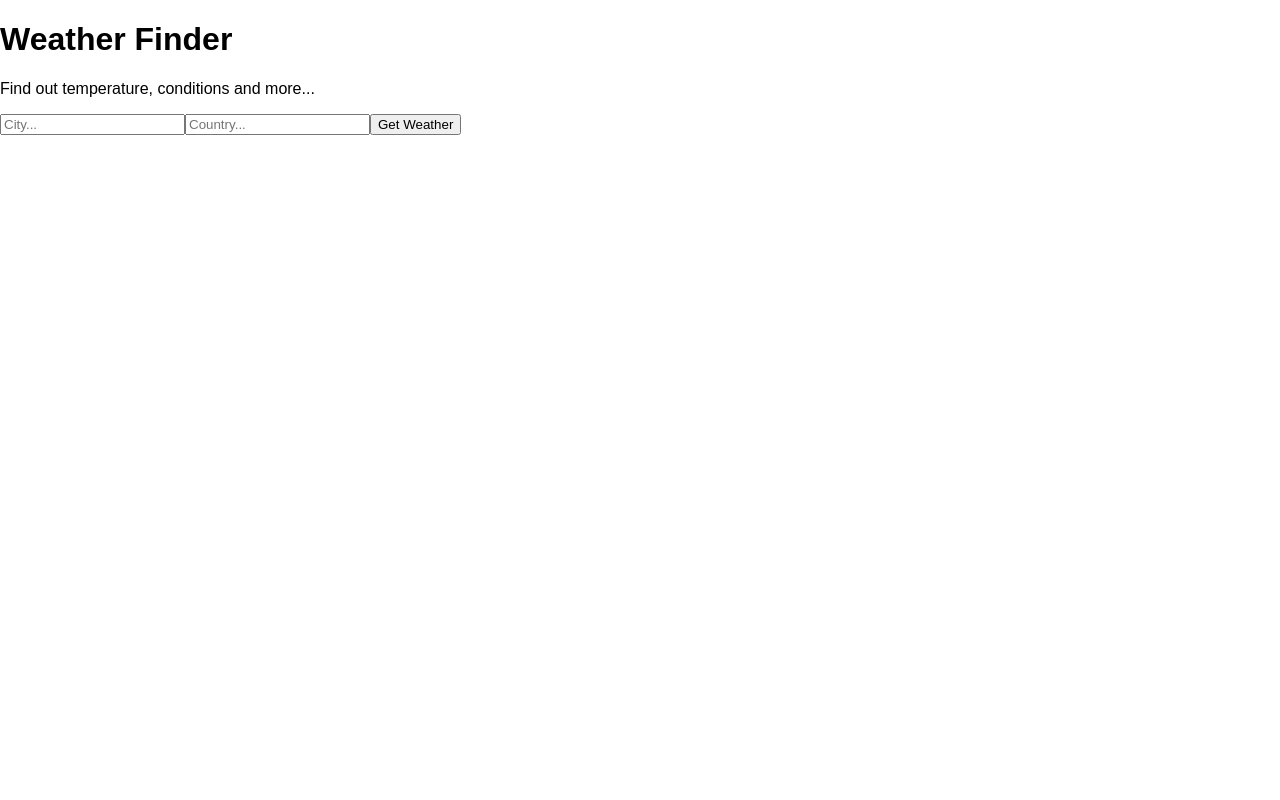
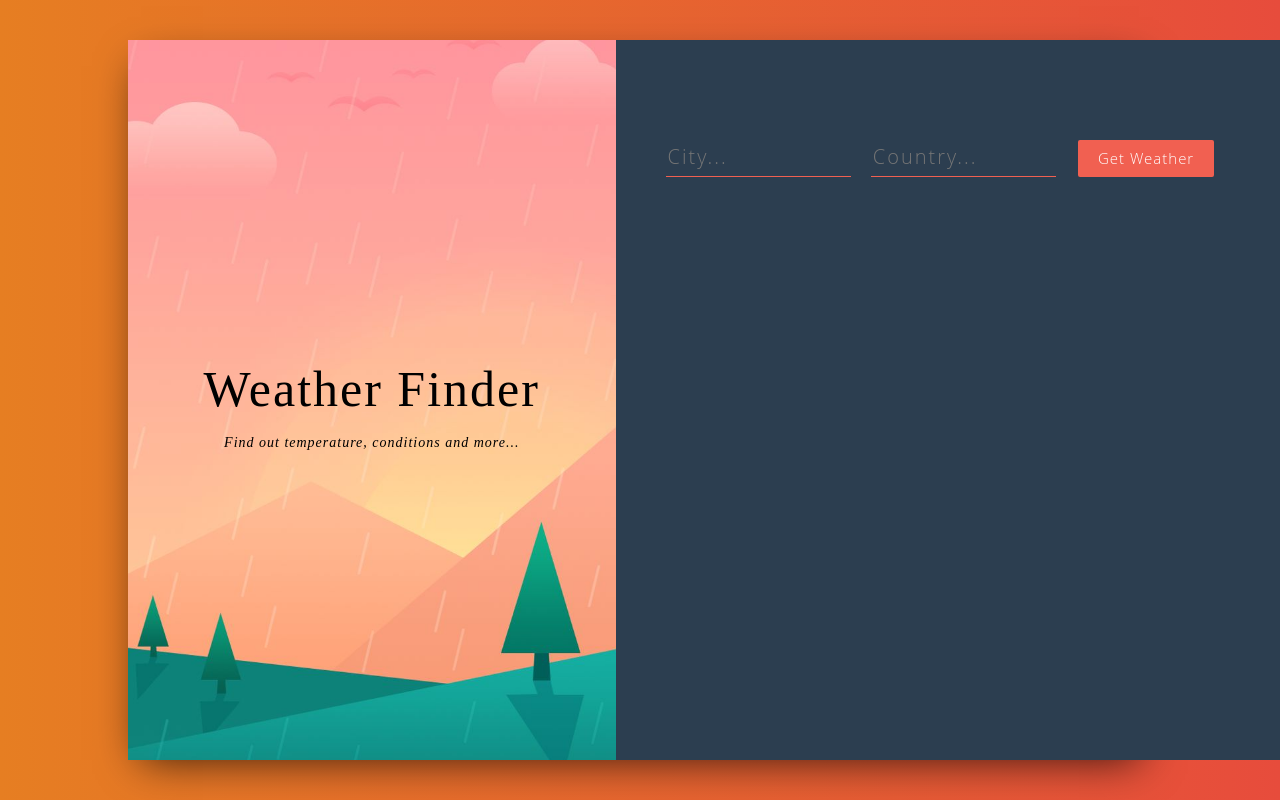
Before and after one commit to dskusuma/learn-weather-app, a React (Create React App) app: page / in a window 1280 px wide. Built offline with nearby package versions, Linux system fonts and the light colour scheme.

Commit message:
update style

```diff
--- a/package.json
+++ b/package.json
@@ -3,6 +3,7 @@
   "version": "0.1.0",
   "private": true,
   "dependencies": {
+    "bootstrap": "^3.3.7",
     "react": "^16.4.0",
     "react-dom": "^16.4.0",
     "react-scripts": "1.1.4"
--- a/src/App.css
+++ b/src/App.css
@@ -26,3 +26,131 @@
   from { transform: rotate(0deg); }
   to { transform: rotate(360deg); }
 }
+
+@import url('https://fonts.googleapis.com/css?family=Merriweather:100,200,300,300i,400,400i,700');
+@import url('https://fonts.googleapis.com/css?family=Roboto+Slab:400,700');
+@import url('https://fonts.googleapis.com/css?family=Open+Sans:300,400');
+
+body {
+  font-family: "Open Sans", serif;
+}
+
+.wrapper {
+  background: linear-gradient(to right, #e67e22, #e74c3c);
+  height: 100vh;
+  display: flex;
+  justify-content: center;
+  align-items: center;
+}
+
+.main {
+  height: 90vh;
+  background: #fff;
+  box-shadow: 0px 13px 40px -13px rgba(0,0,0,0.75);
+  width: 80%;
+  margin: 0 auto;
+}
+
+.title-container {
+  height: 90vh;
+  background: url("img/bg.jpg") center center no-repeat;
+  background-size: cover;
+  display: flex;
+  align-items: center;
+  justify-content: center;
+  text-align: center;
+  color: #000;
+}
+
+.title-container__title {
+  font-size: 50px;
+  letter-spacing: 2px;
+  line-height: 1.3;
+  font-family: 'Roboto Slab', serif;
+}
+
+.title-container__subtitle {
+  font-style: italic;
+  font-weight: 100;
+  letter-spacing: 1px;
+  line-height: 1.5;
+  font-family: "Merriweather", serif;
+}
+
+.form-container {
+  background-color: #2c3e50;
+  height: 90vh;
+  padding-top: 100px;
+  padding-left: 50px;
+}
+
+input[type="text"] {
+  background-color: transparent;
+  border: 0;
+  border-bottom: solid 1px #f16051;
+  width: 30%;
+  padding-bottom: 4px;
+  color: #fff !important;
+  font-weight: lighter;
+  letter-spacing: 2px;
+  margin-bottom: 30px;
+  margin-right: 20px;
+  font-size: 20px;
+}
+
+input[type="text"] {
+    outline: none;
+}
+
+input:-webkit-autofill {
+    -webkit-box-shadow: 0 0 0 30px #2c3e50 inset;
+    -webkit-text-fill-color: #fff !important;
+}
+
+button {
+  border: 0;
+  padding: 8px 20px;
+  margin: 0 2px;
+  border-radius: 2px;
+  font-weight: lighter;
+  letter-spacing: 1px;
+  font-size: 15px;
+  cursor: pointer;
+  background-color: #f16051;
+  color: #fff;
+  font-weight: 100;
+}
+
+button:active {
+  outline: none;
+}
+
+.weather__info {
+  width: 60%;
+  font-size: 20px;
+  font-weight: 200;
+  letter-spacing: 2px;
+}
+
+.weather__key {
+  color: #f16051;
+  border-bottom: solid 2px rgba(255,255,255,0.06);
+  padding: 20px 0 20px 0;
+  font-weight: 400;
+}
+
+.weather__key:last-child {
+  border: 0;
+}
+
+.weather__value {
+  color: #fff;
+  font-weight: 200;
+}
+
+.weather__error {
+  color: #f16051;
+  font-size: 20px;
+  letter-spacing: 1px;
+  font-weight: 200;
+}
--- a/src/App.js
+++ b/src/App.js
@@ -51,7 +51,14 @@
   render() {
     return (
       <div>
+        <div className="wrapper">
+          <div className="main">
+            <div className="container">
+            <div className="row">
+              <div className="col-xs-5 title-container">
                 <Titles />
+              </div>
+              <div className="col-xs-7 form-container">
                 <Form getWeather={this.getWeather}/>
                 <Weather
                   temperature={this.state.temperature}
@@ -62,8 +69,17 @@
                   error={this.state.error}
                 />
               </div>
+            </div>
+            </div>
+          </div>
+        </div>
+      </div>
     );
   }
 }
 
+
+
+
+
 export default App;
--- a/src/components/Titles.js
+++ b/src/components/Titles.js
@@ -2,8 +2,8 @@
 
 const Titles = () => (
     <div>
-        <h1>Weather Finder</h1>
-        <p>Find out temperature, conditions and more...</p>
+        <h1 className="title-container__title">Weather Finder</h1>
+        <p className="title-container__subtitle">Find out temperature, conditions and more...</p>
     </div>
 );
 
--- a/src/components/Weather.js
+++ b/src/components/Weather.js
@@ -2,12 +2,27 @@
 
 // Stateless React Component
 const Weather = props => (
-    <div>
-        { props.city && props.country &&  <p> Location: {props.city},{props.country}</p>}
-        { props.temperature && <p> Temperature: {props.temperature}</p>}
-        { props.humidity && <p> Humidity: {props.humidity}</p>}
-        { props.description && <p> Condition: {props.description}</p>}
-        { props.error && <p>{ props.error }</p>}
+    <div className="weather__info">
+        {
+            props.city && props.country &&  <p className="weather__key"> Location:
+                 <span className="weather__value">{props.city},{props.country}</span>
+            </p>
+        }
+        {
+            props.temperature && <p className="weather__key"> Temperature: <span className="weather__value">{props.temperature}</span></p>
+        }
+        {
+            props.humidity && <p className="weather__key"> Humidity:    <span className="weather__value">{props.humidity}</span>
+            </p>
+        }
+        {
+            props.description && <p className="weather__key"> Condition: <span className="weather__value">{props.description}</span>
+            </p>
+        }
+        {
+            props.error && <p className="weather__error">{ props.error }
+            </p>
+        }
     </div>
 );
 
--- a/src/index.js
+++ b/src/index.js
@@ -1,6 +1,8 @@
 import React from 'react';
 import ReactDOM from 'react-dom';
 import './index.css';
+import 'bootstrap/dist/css/bootstrap.min.css';
+import './App.css';
 import App from './App';
 import registerServiceWorker from './registerServiceWorker';
 
```
Also changed, not shown: src/img/bg.jpg (added). Lines whose indentation alone changed are shown as unchanged.
